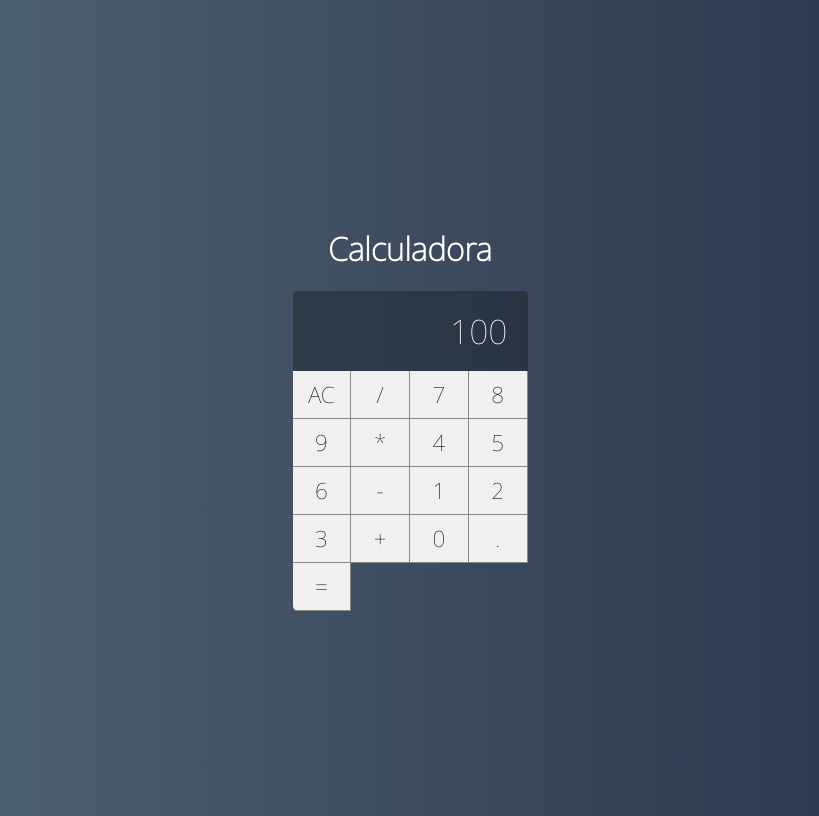
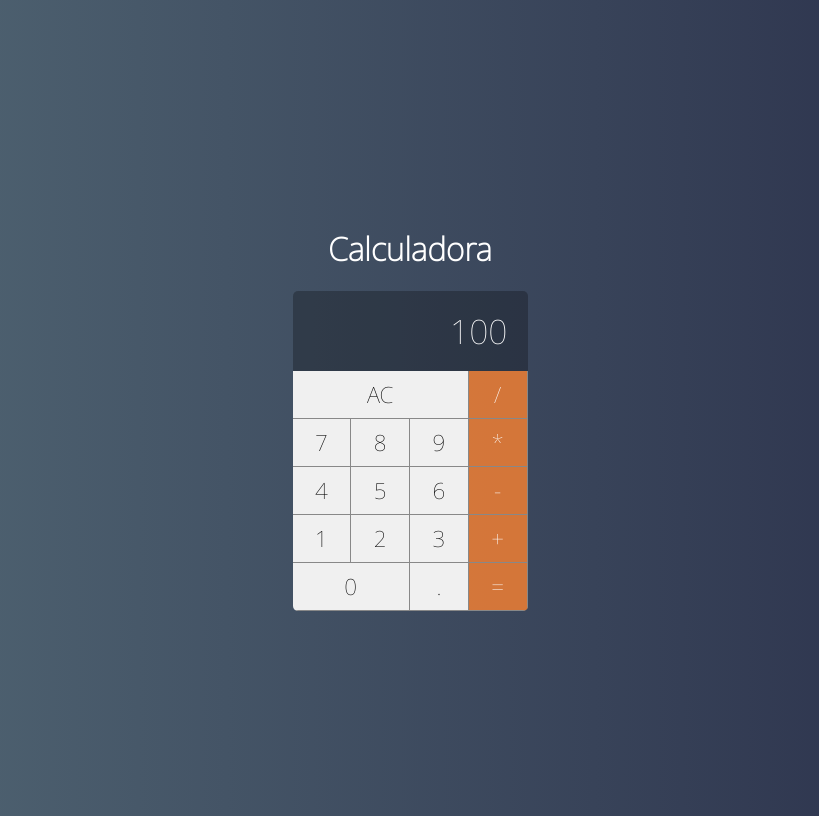
Before and after one commit to devGiovanni95/CalculadoraReact, a React (Create React App) app: page / in a window 1280 px wide. Shown: the whole page, without its empty margins (230-1049 px from the left). Built offline with nearby package versions, Linux system fonts and the light colour scheme.

Commit message:
Finished Layout Implements

```diff
--- a/src/components/Button.css
+++ b/src/components/Button.css
@@ -13,3 +13,30 @@
     border-bottom: var(--border-button);
     outline: none;/*Nao aprecer sombra quando clicado*/
 }
+
+/*Botçao clicado*/
+.button:active{
+    background-color: #ccc;
+}
+
+/*Botao com 2 espaços*/
+.button.double{
+    grid-column: span 2;
+}
+
+/*Botao com 3 espaços*/
+.button.triple{
+    grid-column: span 3;
+}
+
+
+/*Botões de operadores*/
+.button.operation{
+    background-color: #fa8231;
+    color: #FFF;
+}
+
+/*Botçao clicado*/
+.button.operation{
+    background-color: #fa8231cc;
+}
--- a/src/components/Button.jsx
+++ b/src/components/Button.jsx
@@ -1,5 +1,34 @@
 import React from "react";
 import './Button.css'
 
-export default props =>
-<button className="button">{props.label}</button>
+// 1 Opção
+//export default props =>
+// <button className={`
+//     button
+//     ${props.operation ? 'operation' : '' }
+//     ${props.double ? 'double' : '' }
+//     ${props.triple ? 'triple' : '' }
+
+// `}>
+//     {props.label}
+// </button>
+
+/*2 opcao */
+export default props => {
+    let classes = 'button '
+
+    classes += props.operation ? 'operation' : ''
+    classes += props.double ? 'double' : ''
+    classes += props.triple ? 'triple' : ''
+
+    return(
+        <button
+            /**Função para pegar o valor do botão clicado */
+            onClick={e => props.click && props.click(props.label)}
+
+            className={classes}>
+            {props.label}
+        </button>
+    )
+
+}
--- a/src/main/Calculator.jsx
+++ b/src/main/Calculator.jsx
@@ -4,27 +4,59 @@ import Display from '../components/Display'
 import './Calculator.css'
 
 export default class Calculator extends Component{
+
+    /*Criando o construtor para nao precisar referenciar novas arow functions na função render()*/
+    constructor(props){
+        super(props)
+        this.clearMemory = this.clearMemory.bind(this)
+        this.setOperation = this.setOperation.bind(this)
+        this.addDigit = this.addDigit.bind(this)
+    }
+
+
+
+    /**Funções para calculadora */
+    clearMemory() {
+        console.log('Limpar')
+    }
+
+    setOperation(operation){
+        console.log(operation)
+    }
+
+    addDigit(n){
+        console.log(n)
+    }
+
     render(){
+        /* Funcão arrow se referenciando com as funções criadas anteriormente*/
+        // const addDigit = n => this.addDigit(n)
+        // const setOperation = op => this.setOperation(op)
+
         return(
             <div className='calculator'>
                 <Display value={100}/>
-                <Button label="AC"/>
-                <Button label="/"/>
-                <Button label="7"/>
-                <Button label="8"/>
-                <Button label="9"/>
-                <Button label="*"/>
-                <Button label="4"/>
-                <Button label="5"/>
-                <Button label="6"/>
-                <Button label="-"/>
-                <Button label="1"/>
-                <Button label="2"/>
-                <Button label="3"/>
-                <Button label="+"/>
-                <Button label="0"/>
-                <Button label="."/>
-                <Button label="="/>
+
+                {/* Usando o construtor nao precisamos passar desta forma */}
+                {/* <Button label="AC" click={() => this.clearMemory()}/> */}
+                {/* Passaremos assim */}
+                <Button label="AC" click={this.clearMemory} triple/>
+                <Button label="/" click={this.setOperation} operation/>
+                <Button label="7" click={this.addDigit}/>
+                <Button label="8" click={this.addDigit}/>
+                <Button label="9" click={this.addDigit}/>
+                <Button label="*" click={this.setOperation} operation/>
+                <Button label="4" click={this.addDigit}/>
+                <Button label="5" click={this.addDigit}/>
+                <Button label="6" click={this.addDigit}/>
+                <Button label="-" click={this.setOperation} operation/>
+                <Button label="1" click={this.addDigit}/>
+                <Button label="2" click={this.addDigit}/>
+                <Button label="3" click={this.addDigit}/>
+                <Button label="+" click={this.setOperation} operation/>
+                <Button label="0" click={this.addDigit}double/>
+                <Button label="." click={this.addDigit}/>
+                <Button label="=" click={this.setOperation} operation/>
             </div>
         )
     }
```
